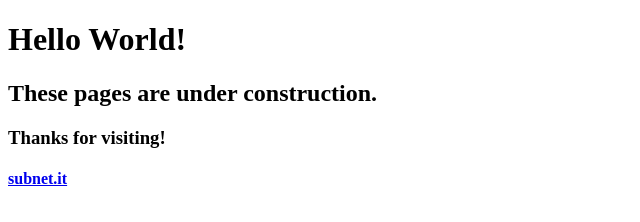
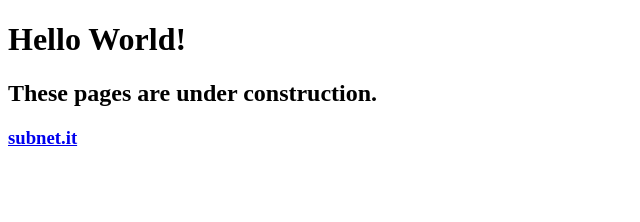
Before and after one commit to subnet/subnet.github.io, a plain HTML site: page index.html in a window 1280 px wide. Shown: the whole page, without its empty margins (0-640 px from the left). Drawn offline with Linux system fonts and the light colour scheme.

Commit message:
Update index.html

```diff
--- a/index.html
+++ b/index.html
@@ -20,11 +20,8 @@
  For now, you will be redirect in 5 seconds to my main website.
  -->
  </h2>
- <h3>
-  Thanks for visiting!
- </h3>
-  <h4>
+   <h3>
    <a href="http://subnet.it" target="_blank">subnet.it</a>
-  </h4>
+  </h3>
  </body>
 </html>
```
